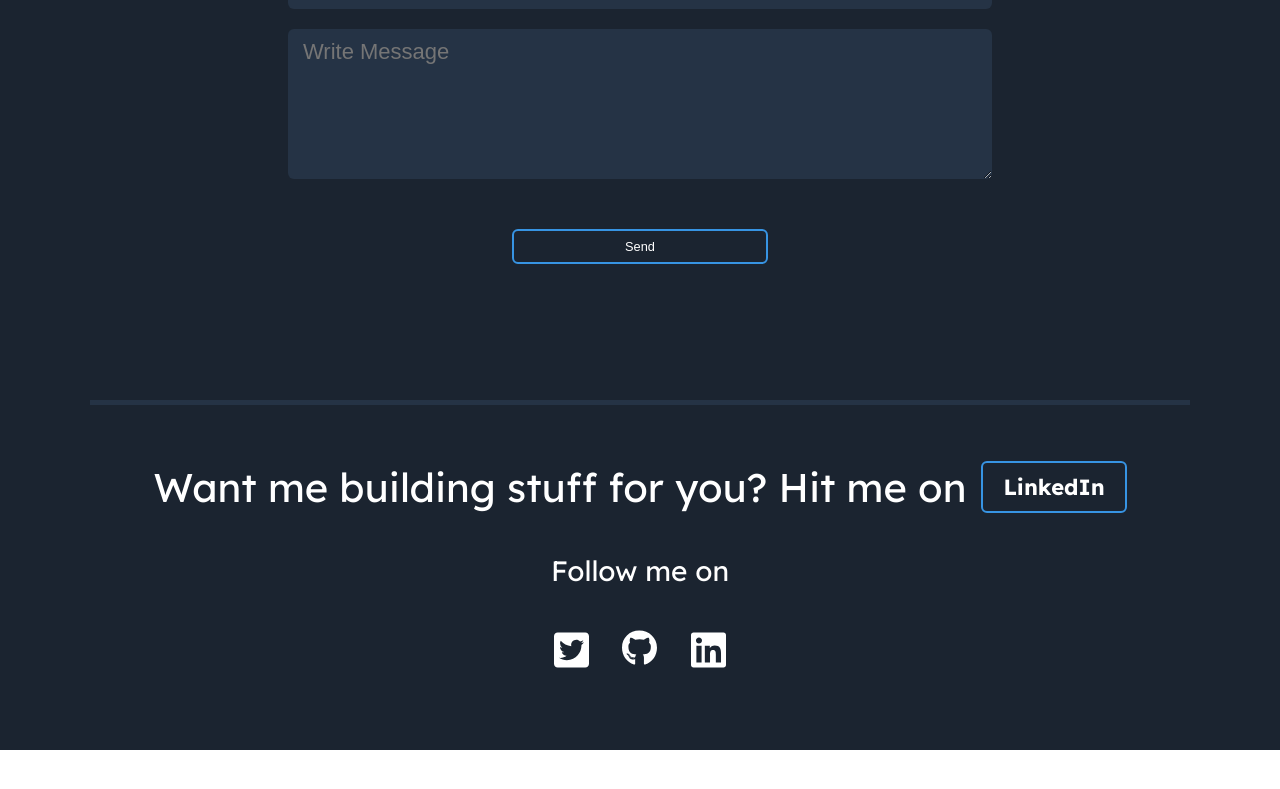
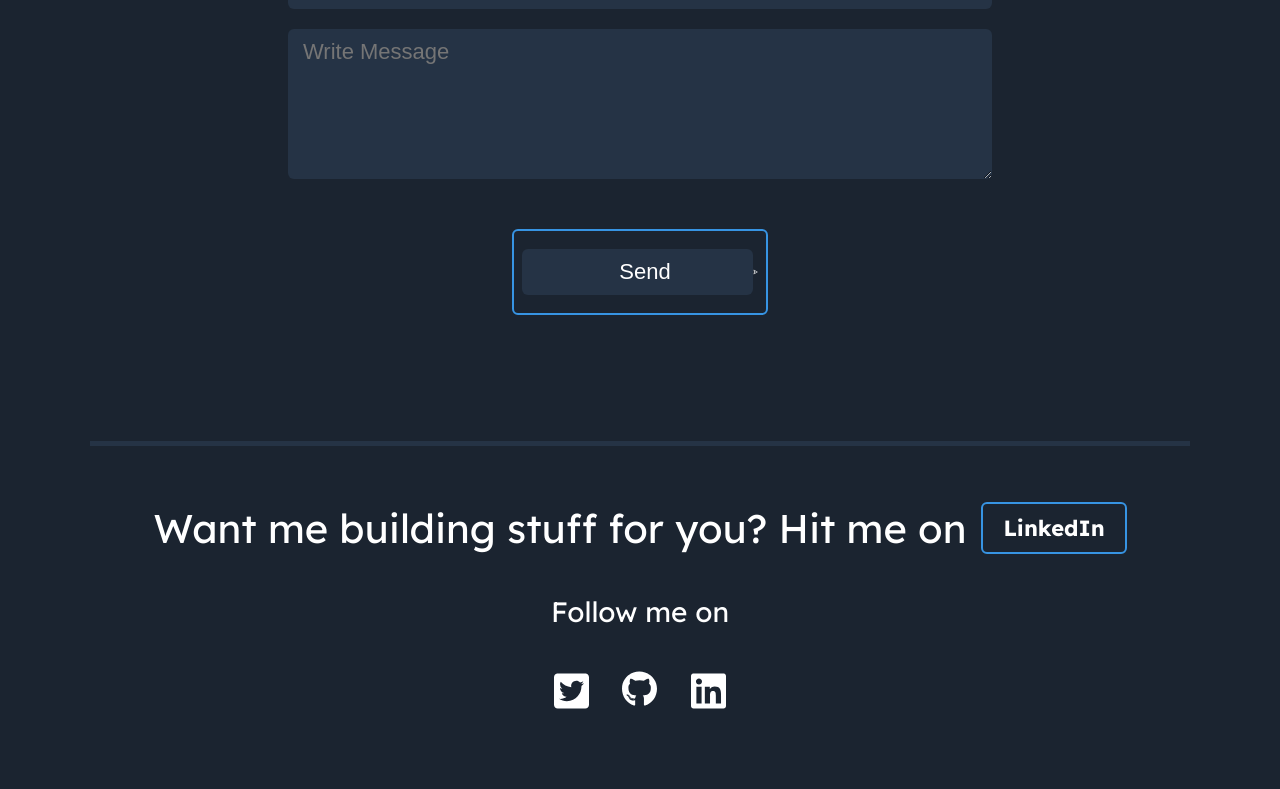
Before and after one commit to NTiger07/portfolio-react, a React (Create React App) app: page / in a window 1280 px wide. Shown: the part 3137-3926 px from the top of the page. Before the commit the page ends 3887 px from the top, so only its background shows below. Built offline with nearby package versions, Linux system fonts and the light colour scheme.

Commit message:
contact fix

```diff
--- a/src/components/Contact.css
+++ b/src/components/Contact.css
@@ -60,6 +60,10 @@ textarea {
   border-radius: 6px;
   transition: all 0.3s ease-in;
   width: 20vw;
+  display: flex;
+  align-items: center;
+}
+#submitBtn input {
   cursor: pointer;
   resize: none;
 }
--- a/src/components/Contact.jsx
+++ b/src/components/Contact.jsx
@@ -58,8 +58,10 @@ const Contact = () => {
             placeholder="Write Message"
             autoComplete="off"
           />
-
-          <input type="submit" value="Send" id="submitBtn" />
+          <span id="submitBtn">
+            <input type="submit" value="Send" />
+            <img src={send} alt="sendbtn" />
+          </span>
         </form>
         {isLoading && (
           <div className="loading_container">
```
